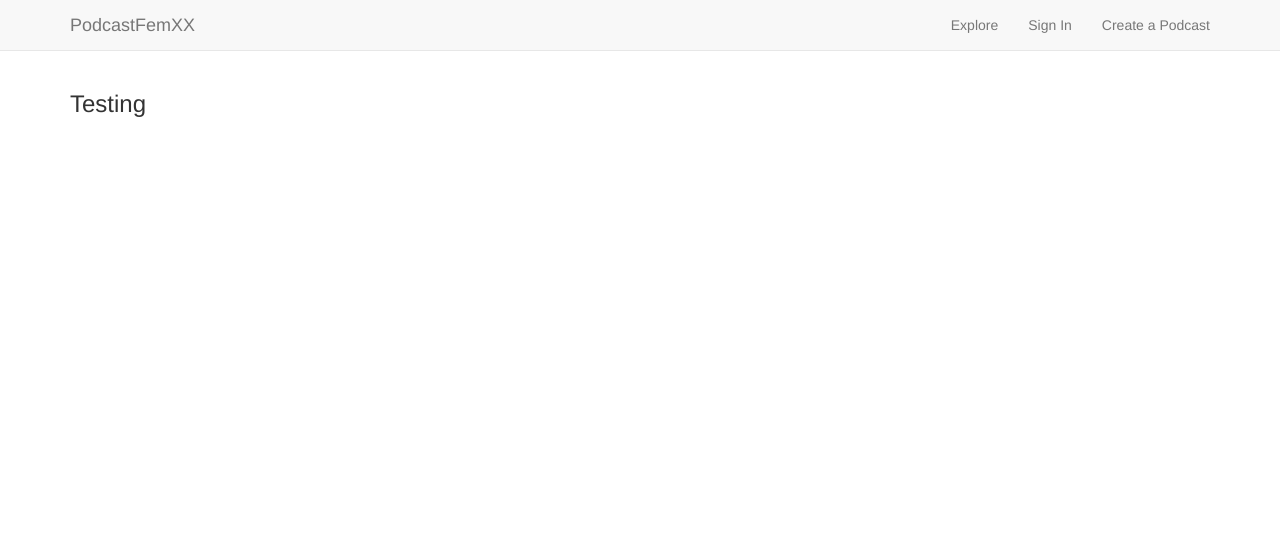
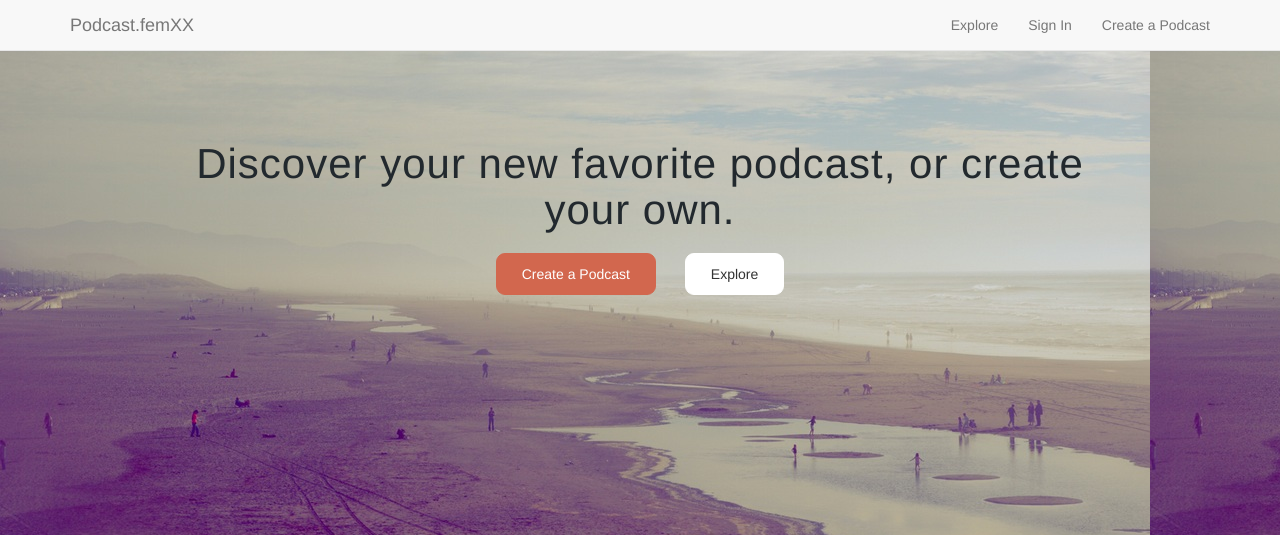
Before and after one commit to mahida/podcast_fem, a Rails app: page / in a window 1280 px wide. Shown: the top 535 px of the page. Run offline with Rails 7, Linux system fonts and the light colour scheme; style sheets or scripts are compiled from the project's sources; some libraries are stand-ins or nearby versions.

Commit message:
added styles to index page

```diff
--- a/app/assets/stylesheets/application.scss
+++ b/app/assets/stylesheets/application.scss
@@ -19,6 +19,66 @@
  @import "font-awesome";
  @import "toastr";
 
+$white: #ffffff;
+$dark: #22292e;
+$highlight: #d2674e;
+
+ body {
+ 	background-image: image-url("purple-beach.jpg")
+ }
+
+ h1 {
+ 	color: $dark;
+ 	font-size: 4.2rem;
+ 	font-weight: 300px;
+ 	letter-spacing: 1px;
+ 	margin: 7rem 0 2rem 0;
+ }
+
+.btn-primary.btn {
+	border: 1px solid $highlight;
+	border-radius: 9px;
+	font-weight: 300px;
+	background-color: $highlight;
+	color: #fff;
+	padding: 10px 25px 10px 25px;
+}
+
+.btn-primary.btn:hover, .btn-primary.btn:focus {
+	border-color: #ff7e82;
+	border-bottom-color: $highlight;
+	background-color: #ff7e82;
+	outline:none;
+}
+
+.btn-primary.btn:active {
+	border-color: #e00007;
+	background-color: #e00007;
+	outline:none;
+}
+
+.btn-default.btn {
+	border: 1px solid $white;
+	border-radius: 9px;
+	font-weight: 300px;
+	padding: 10px 25px 10px 25px;
+	margin-left: 25px;
+	background-color: $white;
+}
+
+.btn-default.btn:hover, .btn-default.btn:focus {
+	border-color: #E8E8E8;
+	border-bottom-color: $white;
+	background-color: #D8D8D8;
+	outline:none;
+}
+
+.btn-default.btn:active {
+	border-color: #e00007;
+	background-color: #e00007;
+	outline:none;
+}
+
  .wrapper-skinny {
  	width: 50%;
  	margin: 0 auto;
--- a/app/views/devise/registrations/edit.html.erb
+++ b/app/views/devise/registrations/edit.html.erb
@@ -1,4 +1,4 @@
-<div class="wrapper-wide">
+<div class="wrapper-wide text-center">
   <h2>Edit <%= resource_name.to_s.humanize %></h2>
 
   <%= form_for(resource, as: resource_name, url: registration_path(resource_name), html: { method: :put }) do |f| %>
--- a/app/views/devise/registrations/new.html.erb
+++ b/app/views/devise/registrations/new.html.erb
@@ -1,5 +1,5 @@
 
-<div class="wrapper-skinny">
+<div class="wrapper-skinny text-center">
   <h2>Sign up</h2>
 
   <%= form_for(resource, as: resource_name, url: registration_path(resource_name)) do |f| %>
--- a/app/views/devise/sessions/new.html.erb
+++ b/app/views/devise/sessions/new.html.erb
@@ -1,4 +1,4 @@
-<div class="wrapper-skinny">
+<div class="wrapper-skinny text-center">
 
   <h2>Sign in</h2>
 
--- a/app/views/layouts/application.html.erb
+++ b/app/views/layouts/application.html.erb
@@ -1,7 +1,7 @@
 <!DOCTYPE html>
 <html>
 <head>
-  <title>PodcastFemxx</title>
+  <title>Podcast.femXX</title>
   <%= stylesheet_link_tag    'application', media: 'all', 'data-turbolinks-track' => true %>
   <%= javascript_include_tag 'application', 'data-turbolinks-track' => true %>
   <%= csrf_meta_tags %>
--- a/app/views/shared/_navbar.html.erb
+++ b/app/views/shared/_navbar.html.erb
@@ -8,7 +8,7 @@
         <span class="icon-bar"></span>
         <span class="icon-bar"></span>
       </button>
-        <a class="navbar-brand" href="#">PodcastFemXX</a>
+        <a class="navbar-brand" href="#">Podcast.femXX</a>
     </div>
     <div id="navbar" class="navbar-collapse collapse">
 
--- a/app/views/welcome/index.html.erb
+++ b/app/views/welcome/index.html.erb
@@ -1 +1,11 @@
-<h3>Testing</h3>
+<div class="row">
+	<div class="col-md-10 col-md-offset-1 text-center">
+
+		<h1>Discover your new favorite podcast, or create your own.</h1>
+		<div>
+			<%= link_to "Create a Podcast", new_podcast_registration_path, class: "btn btn-primary button" %>
+			<%= link_to "Explore", new_podcast_registration_path, class: "btn btn-default button" %>
+		</div>
+
+	</div>
+</div>
```
Also changed, not shown: app/assets/images/person-trees.jpeg (added), app/assets/images/purple-beach.jpg (added), app/assets/images/rows-bushes.jpg (added), app/assets/images/tv-in-sand.jpg (added).
